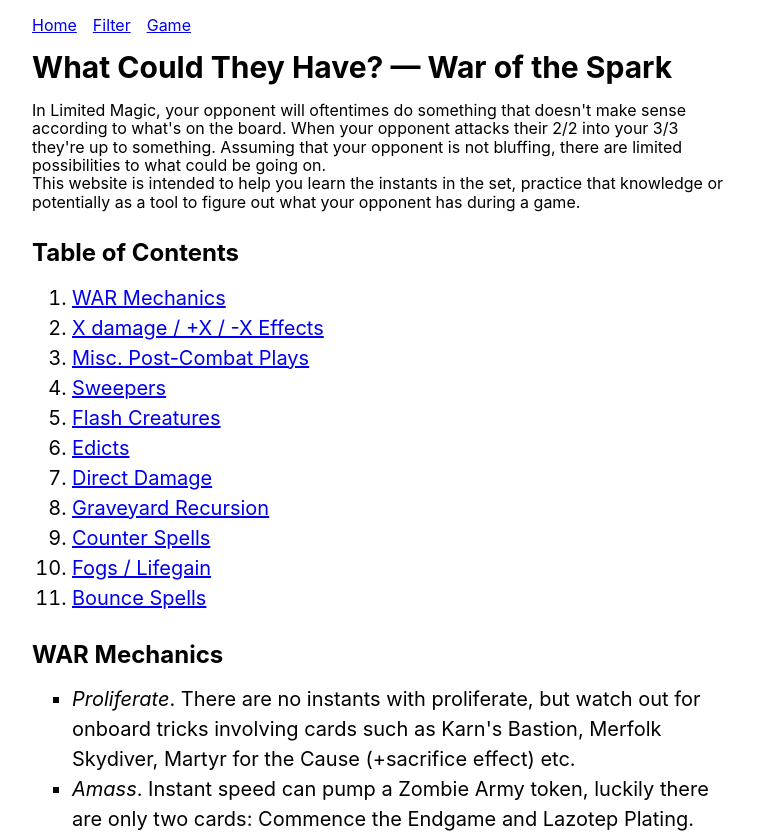
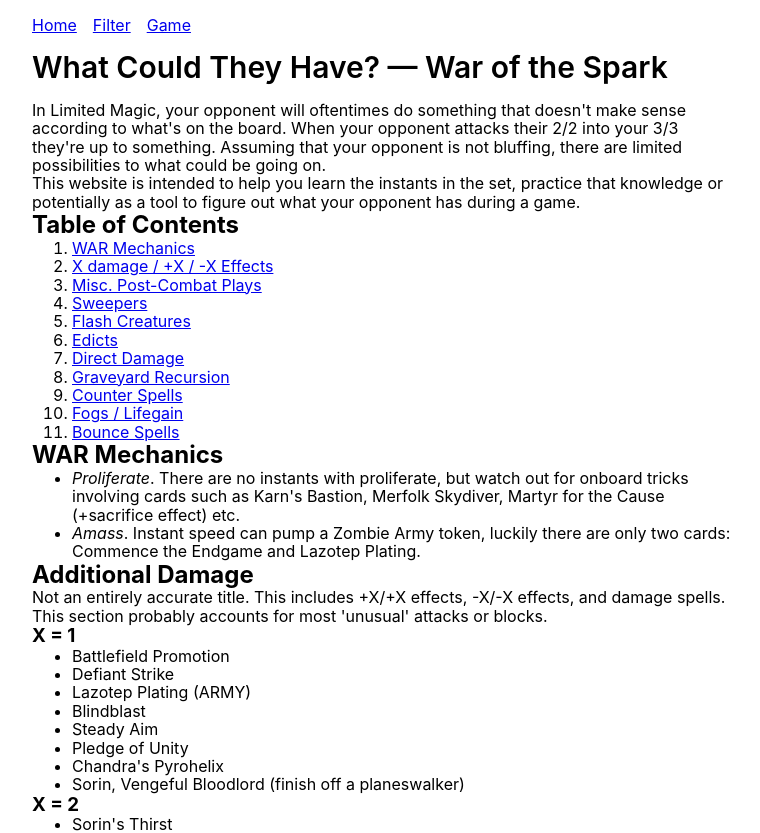
Before and after one commit to saifahn/what-could-they-have, a React (Create React App) app: page / in a window 1280 px wide. Shown: the top 833 px of the page, without its empty margins (258-1018 px from the left). Built offline with nearby package versions, Linux system fonts and the light colour scheme; a small style sheet from the web is missing.

Commit message:
Update styling across app

```diff
--- a/src/App.css
+++ b/src/App.css
@@ -1,39 +1,3 @@
-.select-center {
-  text-align-last: center;
-}
-
-.ml-tiny {
-  margin-left: 0.125rem;
-}
-
-.SetSpecificPart h2 {
-  margin-top: 1.75rem;
-}
-
-.SetSpecificPart h3 {
-  margin-top: 1.5rem;
-}
-
-.SetSpecificPart ol {
-  margin-top: 1rem;
-}
-
-.SetSpecificPart ul {
-  list-style: square;
-  margin-top: 1rem;
-}
-
-.SetSpecificPart li {
-  line-height: 1.5;
-  font-size: 1rem;
-}
-
-@media screen and (min-width: 576px) {
-  .SetSpecificPart li {
-    font-size: 1.25rem;
-  }
-}
-
 .inner-container {
   max-width: 740px;
   padding-left: 20px;
--- a/src/components/Filter.tsx
+++ b/src/components/Filter.tsx
@@ -27,17 +27,17 @@
   //   isGrid: false,
   //   sets: [],
   // }
-  state: State = {
+  public state: State = {
     cardsToShow: [],
     manaFilter: '',
   }
 
-  componentWillMount() {
+  public componentDidMount(): void {
     const cardsToShow = this.props.cards
     this.setState(() => ({ cardsToShow }))
   }
 
-  filterCards = (filter: string): Card[] => {
+  private filterCards = (filter: string): Card[] => {
     const { cards } = this.props
     if (!filter) {
       return cards
@@ -45,19 +45,19 @@
     return cards.filter((card: Card) => canBeCast(card, filter))
   }
 
-  formatManaCost = (mana: string) => {
+  private formatManaCost = (mana: string): string => {
     const re = /(\w(\/\w)?)/g
     return mana.replace(re, '{$1}')
   }
 
-  handleManaChange = (event: FormEvent<HTMLInputElement>) => {
+  private handleManaChange = (event: FormEvent<HTMLInputElement>): void => {
     const manaFilter = event.currentTarget.value
     const formattedMana = this.formatManaCost(manaFilter)
     const cardsToShow = this.filterCards(formattedMana)
     this.setState({ manaFilter, cardsToShow })
   }
 
-  render() {
+  public render(): JSX.Element {
     const { cardsToShow, manaFilter } = this.state
     return (
       <main>
@@ -66,7 +66,7 @@
             Filter cards by mana cost
           </h3>
           <input
-            className="appearance-none border bg-grey-lighter border-grey-lighter text-black text-lg text-center w-full max-w-md sm:text-xl shadow py-2 px-4 mt-6 focus:outline-none focus:bg-white focus:border-red-darker"
+            className="appearance-none bg-gray-100 border-gray-100 text-black text-lg text-center w-full max-w-md sm:text-xl shadow py-2 px-4 mt-6 border-dashed border focus:outline-none focus:bg-white focus:border-blue-600"
             type="text"
             value={manaFilter}
             onChange={this.handleManaChange}
--- a/src/components/Header.tsx
+++ b/src/components/Header.tsx
@@ -1,7 +1,7 @@
 import React from 'react'
 import { Link } from 'react-router-dom'
 
-function Header() {
+function Header(): JSX.Element {
   return (
     <header>
       <Link to="/">Home</Link>
@@ -11,7 +11,7 @@
       <Link to="/game" className="ml-4">
         Game
       </Link>
-      <h1 className="text-2xl sm:text-3xl mt-4">
+      <h1 className="text-2xl sm:text-3xl mt-4 font-semibold">
         What Could They Have? — War of the Spark
       </h1>
     </header>
--- a/src/components/Intro.tsx
+++ b/src/components/Intro.tsx
@@ -3,10 +3,10 @@
 const warText = require('../sets/WAR-text.md')
 
 class Intro extends React.Component {
-  state = {
+  public state = {
     markdown: { __html: '' },
   }
-  componentDidMount() {
+  public componentDidMount(): void {
     fetch(warText)
       .then((response) => {
         return response.text()
@@ -17,7 +17,7 @@
       })
   }
 
-  render() {
+  public render(): JSX.Element {
     const { markdown } = this.state
     const intro = (
       <>
--- a/src/components/game/DifficultySelector.tsx
+++ b/src/components/game/DifficultySelector.tsx
@@ -1,12 +1,12 @@
 import React from 'react'
 
-export function DifficultySelector(props: any) {
+export function DifficultySelector(props: any): JSX.Element {
   return (
     <form className="text-lg mt-2">
       You are playing on{' '}
       <select
         ref={props.reference}
-        className="appearance-none font-semibold bg-white border-b-2 border-dashed rounded-none border-pink-700 text-md sm:text-xl text-center py-1 focus:outline-none focus:bg-pink-300 focus:border-pink-400 mx-2 select-center"
+        className="appearance-none font-semibold bg-white rounded-none border-blue-700 text-md sm:text-xl text-center px-1 mx-2 focus:bg-gray-200 select-center DifficultySelector"
         onChange={props.setDifficulty}
       >
         <option value="basic">basic</option>
--- a/src/components/game/Game.tsx
+++ b/src/components/game/Game.tsx
@@ -101,7 +101,7 @@
             reference={input}
             setDifficulty={this.setDifficulty}
           />
-          <p className="mt-4 font-semibold">
+          <p className="mt-4 font-medium">
             Your opponent has <span>{formattedMana}</span> available.
           </p>
           <Guesser disabled={isGameOver} cards={currentGameCards} />
@@ -109,9 +109,10 @@
             <p className="text-red-500">{feedback}</p>
           </section>
           <p>
-            You have guessed <strong>{guessedCards.length}</strong> out of the{' '}
-            <strong>{currentGameCards.length}</strong> cards that can be cast at
-            instant speed.
+            You have guessed{' '}
+            <span className="font-semibold">{guessedCards.length}</span> out of
+            the <span className="font-semibold">{currentGameCards.length}</span>{' '}
+            cards that can be cast at instant speed.
           </p>
         </section>
         <section className="mt-4">
@@ -131,7 +132,7 @@
           </div>
         </section>
         <section className="GuessedCards">
-          <p className="font-semibold mt-8">Cards you have guessed:</p>
+          <p className="font-medium mt-8">Cards you have guessed:</p>
           <ul className="mt-4">
             {guessedCards.map(
               (card): JSX.Element => (
--- a/src/styles/tailwind-base.css
+++ b/src/styles/tailwind-base.css
@@ -1,8 +1,21 @@
 @tailwind base;
 
 a {
-  color: theme('colors.pink.700');
+  color: theme('colors.blue.600');
   text-decoration: underline;
+}
+
+a:visited {
+  color: theme('colors.pink.800');
+}
+
+a:hover {
+  color: theme('colors.blue.800');
+}
+
+a:focus {
+  outline: 1px dashed rgba(0, 0, 0, 0.5);
+  outline-offset: 3px;
 }
 
 p {
@@ -17,5 +30,66 @@
   }
 }
 
+.select-center {
+  text-align-last: center;
+}
+
+.ml-tiny {
+  margin-left: 0.125rem;
+}
+
+.DifficultySelector {
+  outline: dashed 2px theme('colors.blue.200');
+  outline-offset: 0;
+}
+
+.DifficultySelector:focus {
+  outline: dashed 2px theme('colors.blue.600');
+}
+
+h2,
+h3 {
+  font-weight: theme('fontWeight.semibold');
+}
+
+.SetSpecificPart h2 {
+  font-size: theme('fontSize.2xl');
+  margin-top: 1.75rem;
+}
+
+.SetSpecificPart h3 {
+  font-size: theme('fontSize.lg');
+  margin-top: 1.5rem;
+}
+
+.SetSpecificPart ol {
+  margin-top: 1rem;
+}
+
+.SetSpecificPart ul {
+  list-style: square;
+  margin-top: 1rem;
+  display: block;
+  margin-inline-start: 0px;
+  margin-inline-end: 0px;
+  padding-inline-start: 1.5rem;
+}
+
+.SetSpecificPart li {
+  display: list-item;
+  line-height: 1.5;
+  font-size: 1rem;
+}
+
+@media screen and (min-width: 576px) {
+  .SetSpecificPart li {
+    font-size: 1.25rem;
+  }
+
+  .SetSpecificPart h3 {
+    font-size: theme('fontSize.xl');
+  }
+}
+
 @tailwind components;
 @tailwind utilities;
```
